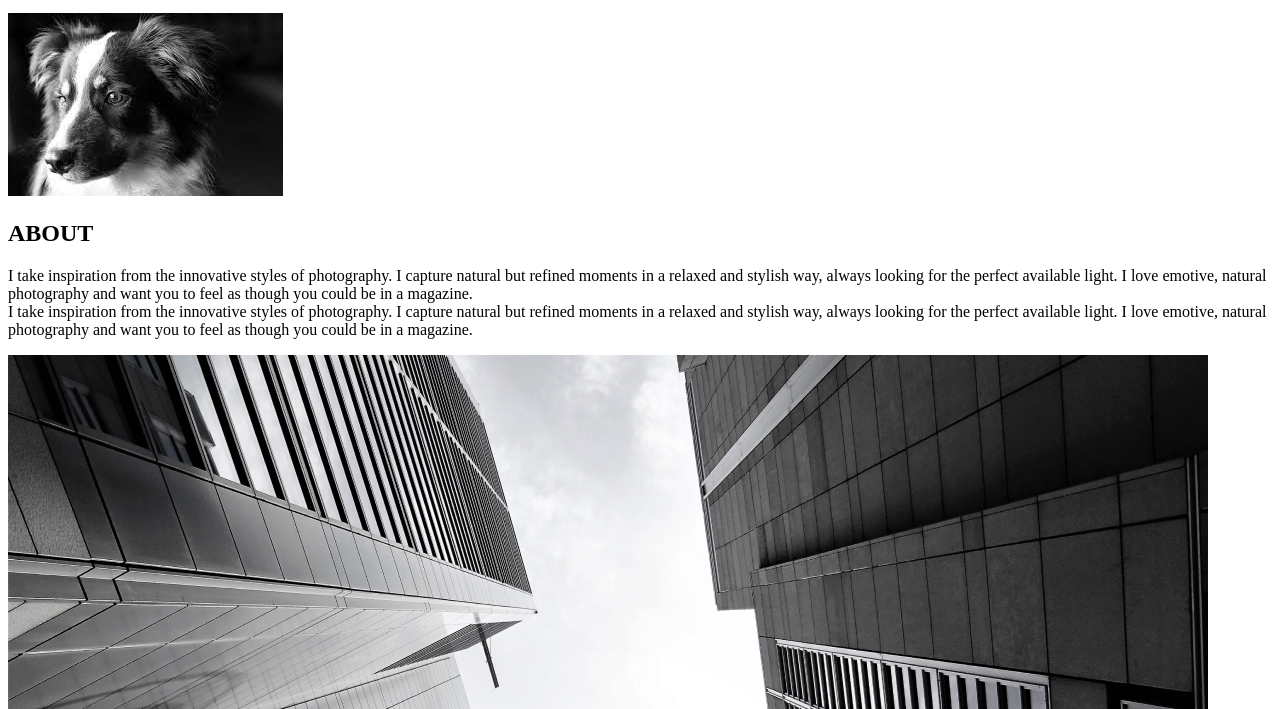
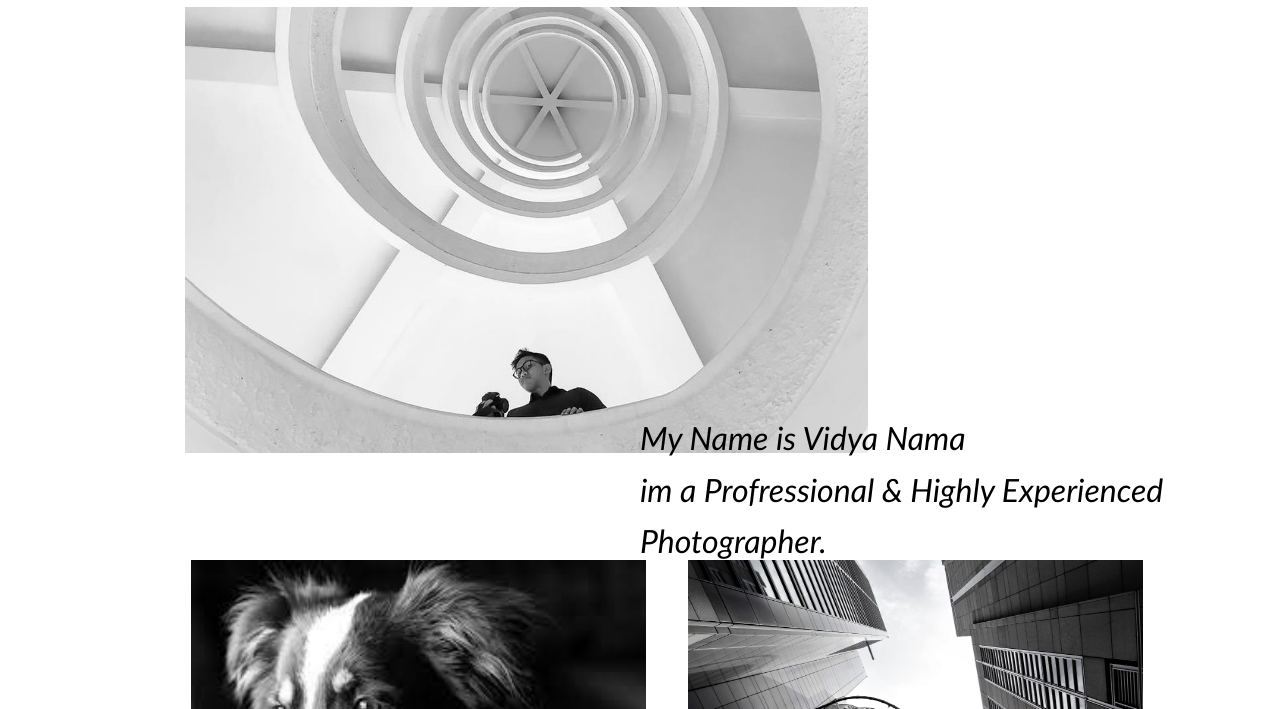
Before and after one commit to Vidyanama/photograpy-website, a plain HTML site: page index.html in a window 1280 px wide. Shown: the part 194-903 px from the top of the page. Drawn offline with Linux system fonts and the light colour scheme; files that its build step writes are made by us from their sources.

Commit message:
Update index.html

```diff
--- a/index.html
+++ b/index.html
@@ -5,7 +5,7 @@
     <meta http-equiv="X-UA-Compatible" content="IE=edge">
     <meta name="viewport" content="width=device-width, initial-scale=1.0">
     <title>photography site</title>
-    <link rel="stylesheet" href="css/style1.css"
+    <link rel="stylesheet" href="css/styles.css"
 </head>
 <body>
     <header>
```
